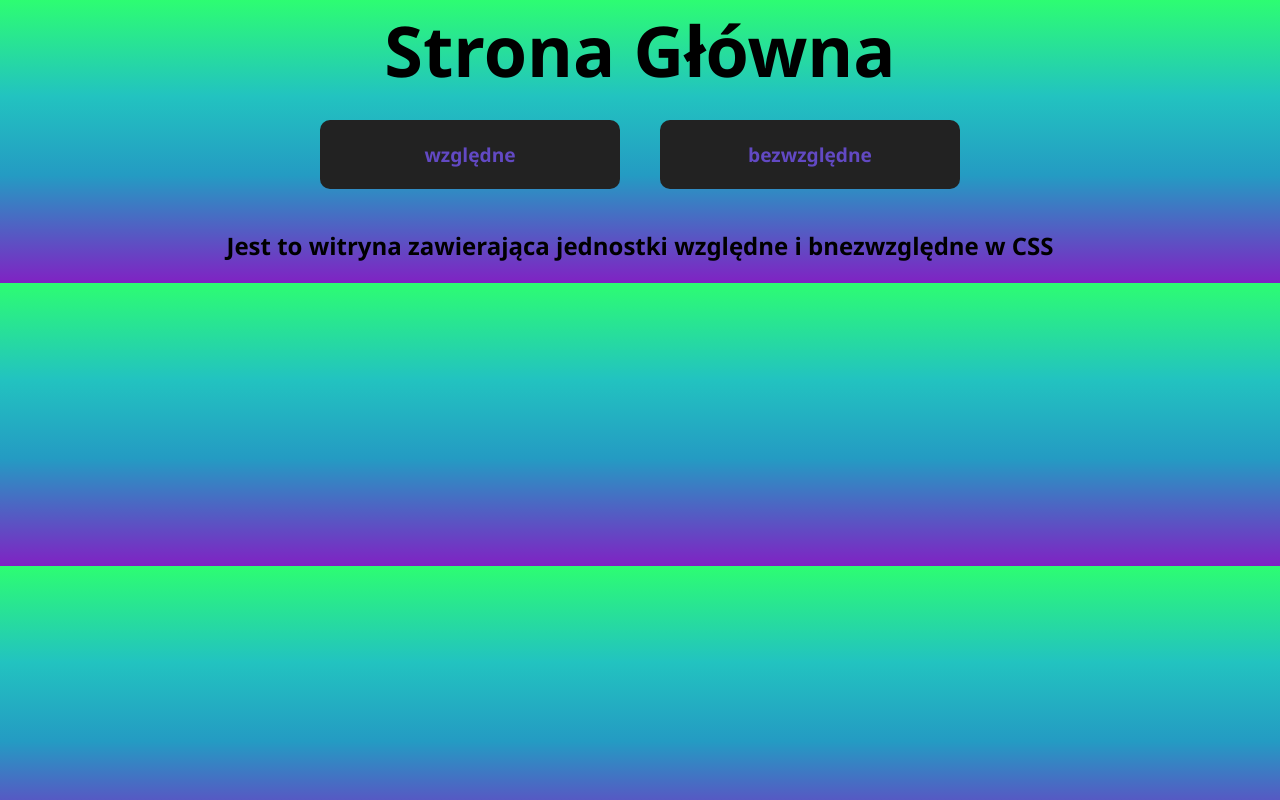
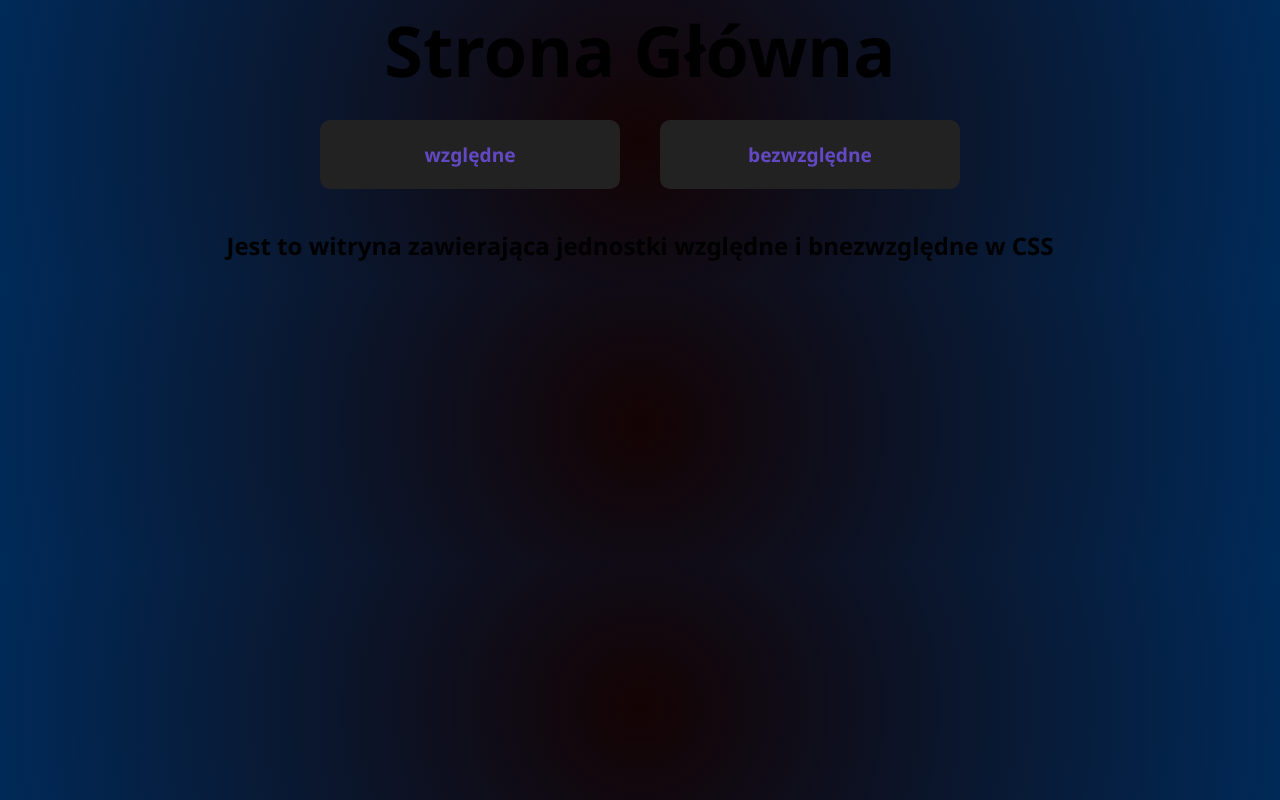
Before and after one commit to ekaputa/Jednostki-w-CSS, a plain HTML site: page index.html in a window 1280 px wide. Drawn offline with Linux system fonts and the light colour scheme.

Commit message:
Update css.css

```diff
--- a/css/css.css
+++ b/css/css.css
@@ -1,7 +1,7 @@
 body{
 	font-family: 'Segoe UI', Tahoma, Geneva, Verdana, sans-serif;
-	background: #8022c3;
-	background: linear-gradient(0deg, rgba(128, 34, 195, 1) 0%, rgba(36, 155, 195, 1) 38%, rgba(34, 195, 192, 1) 66%, rgba(45, 253, 114, 1) 100%);
+	background: #140303;
+	background: radial-gradient(circle, rgba(20, 3, 3, 1) 0%, rgba(0, 42, 89, 1) 100%);
 	display: flex;
     justify-content: center;
     align-items: center;
@@ -16,6 +16,7 @@ h1{
 	font-weight: bolder;
 	font-size: 70px;
 	text-align: center;
+	font-collor: #48CF94;
 }
 ul{
     display: grid;
```
